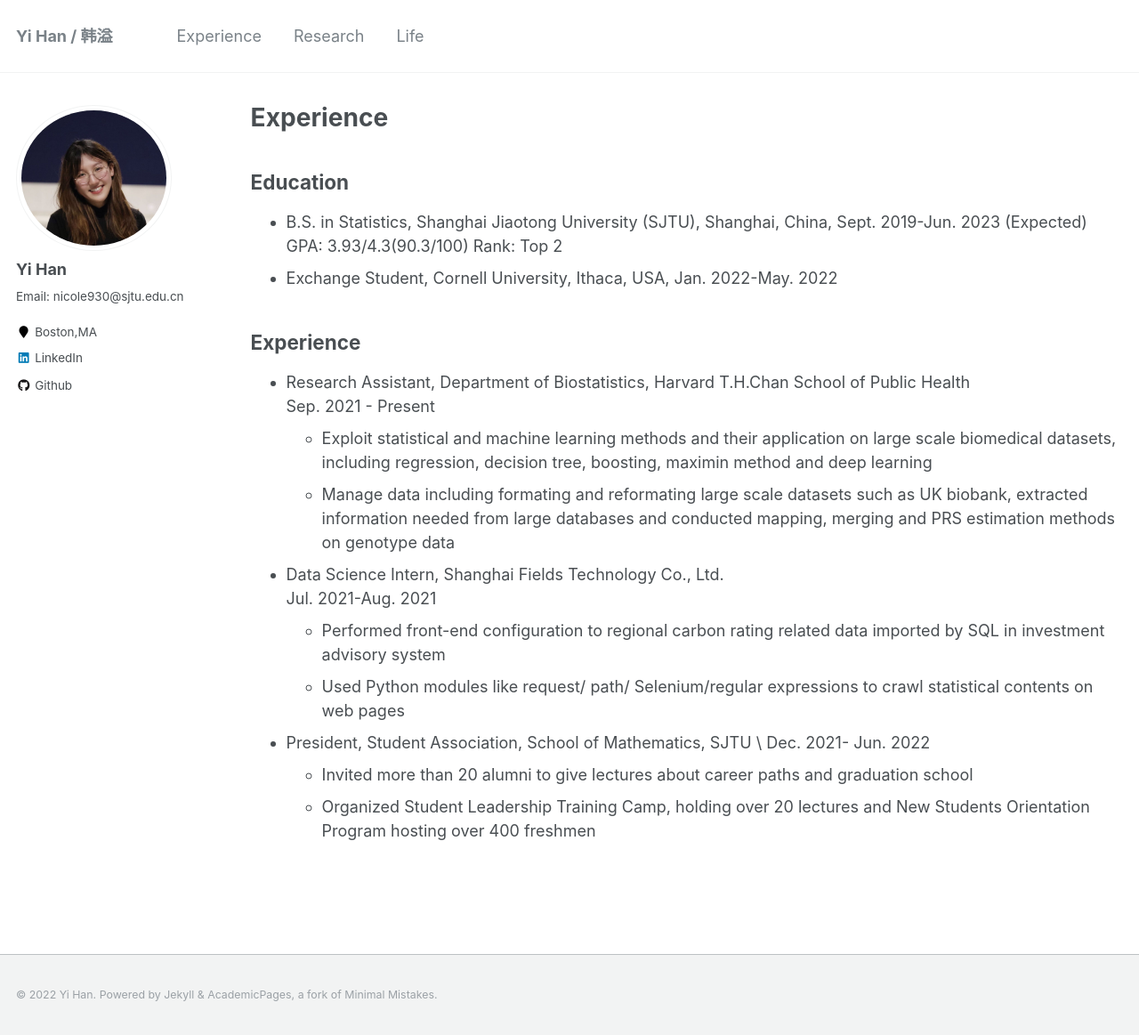
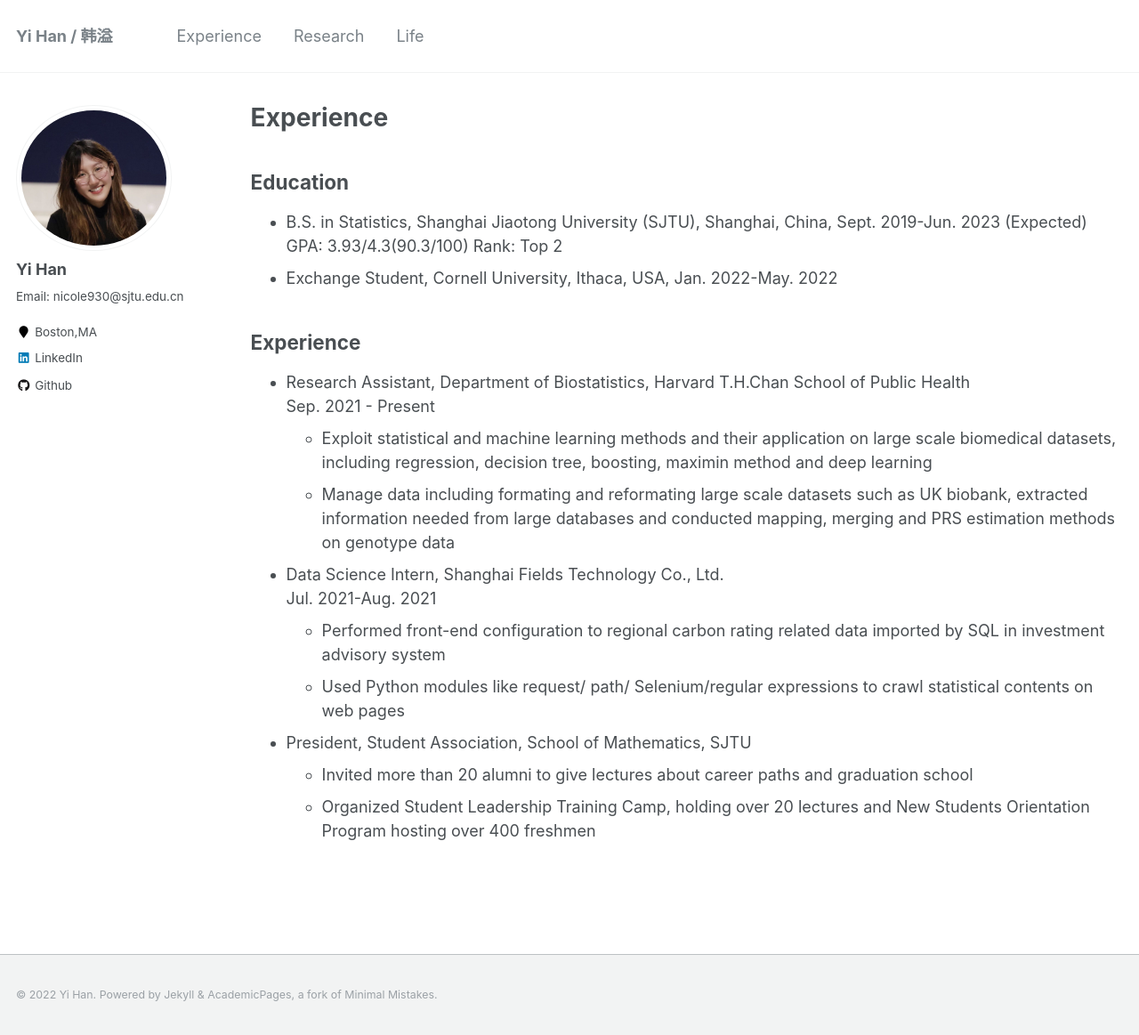
Before and after one commit to yiiihan/yiiihan.github.io, a Jekyll site: the page built from _pages/experience.md, in a window 1280 px wide and 1163 px high. Shown: the whole window at 89% size. Built offline with Jekyll 4.4.1, drawn with Linux system fonts in a browser that asks for light colours.

Commit message:
no message

```diff
--- a/_pages/experience.md
+++ b/_pages/experience.md
@@ -23,8 +23,7 @@ Jul. 2021-Aug. 2021 \\
 	- Performed front-end configuration to regional carbon rating related data imported by SQL in investment advisory system
 	- Used Python modules like request/ path/ Selenium/regular expressions to crawl statistical contents on web pages
 
-- President, Student Association, School of Mathematics, SJTU \\
-Dec. 2021- Jun. 2022 \\
+- President, Student Association, School of Mathematics, SJTU
 	- Invited more than 20 alumni to give lectures about career paths and graduation school
 	- Organized Student Leadership Training Camp, holding over 20 lectures and New Students Orientation
 Program hosting over 400 freshmen
```
